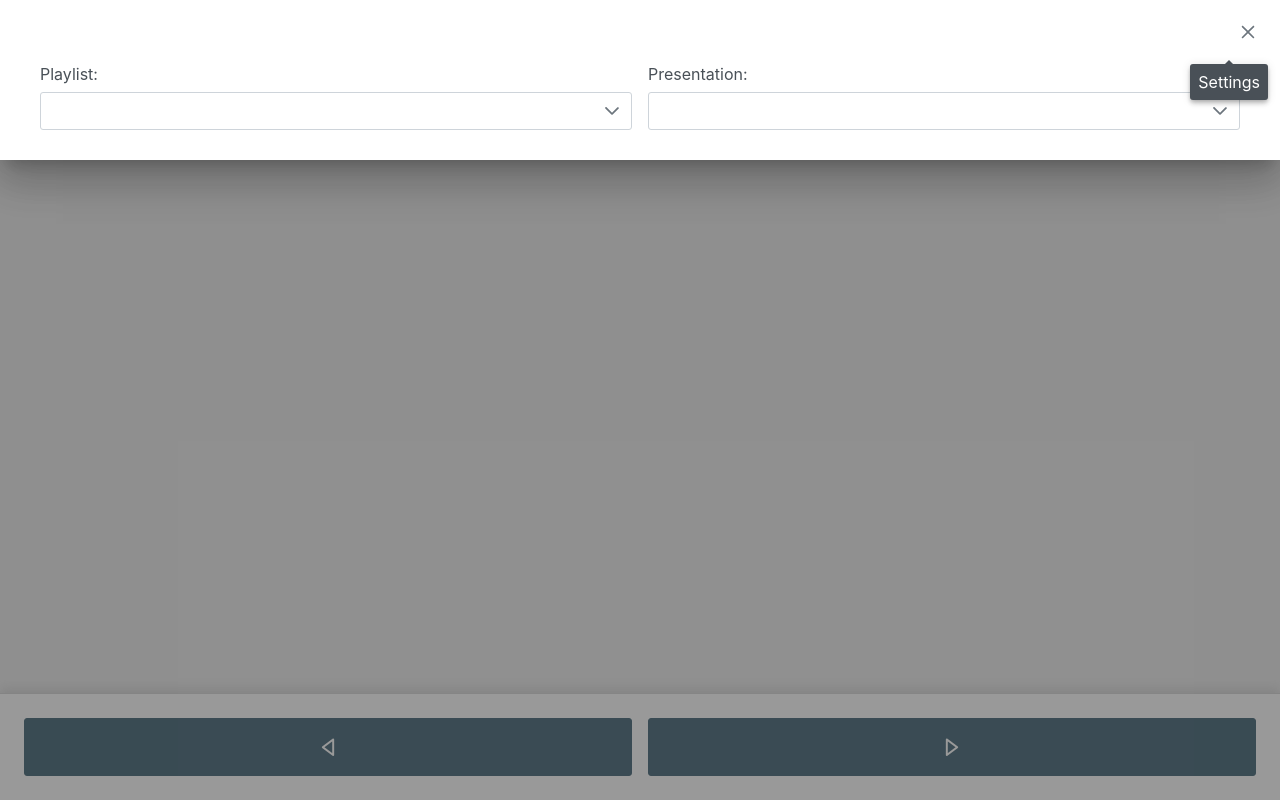
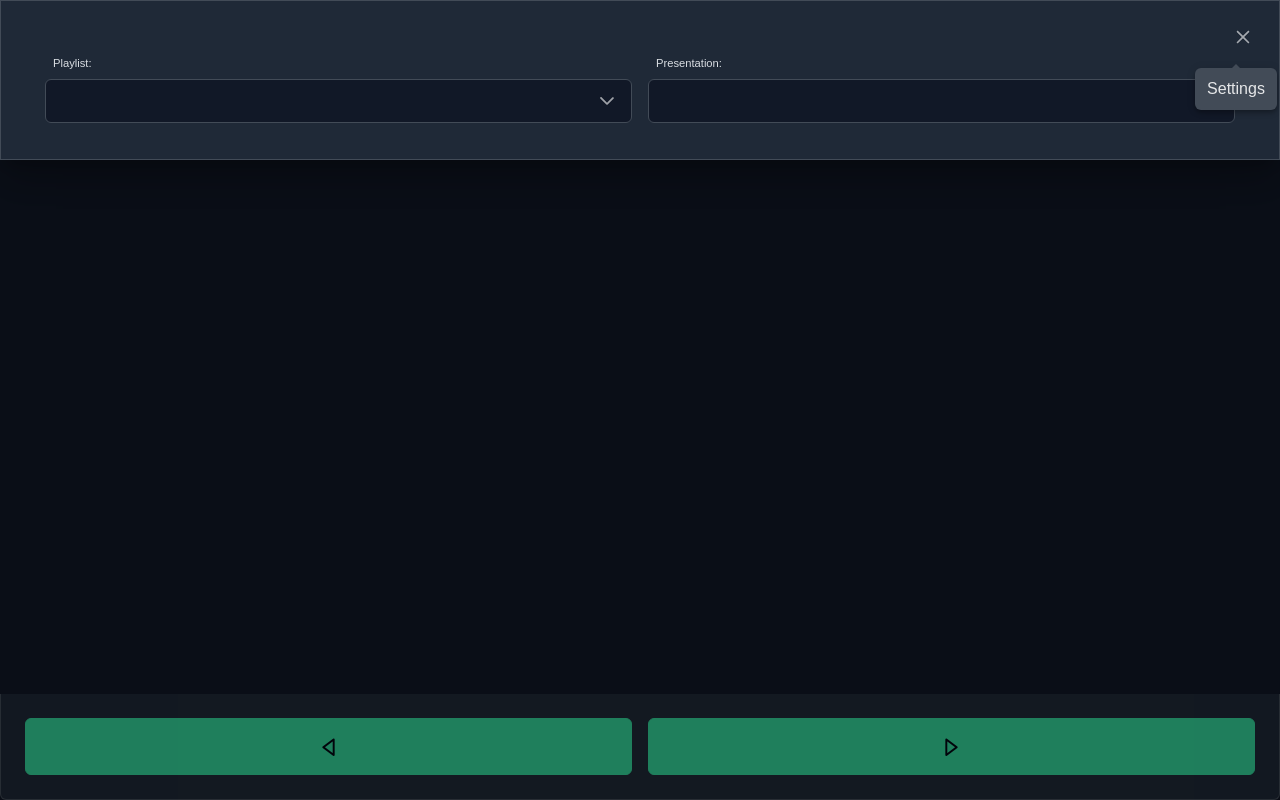
Before and after one commit to fullstack-devander/ProPresenter7-WEB, a React (Create React App) app in the folder app/: page / in a window 1280 px wide. Both pictures are taken after a click on the button 1229 px from the left and 40 px from the top of the page. Built offline with nearby package versions, Linux system fonts and the light colour scheme; no server answers; a web font is replaced by a local one.

Commit message:
Update theme and style

```diff
--- a/app/src/App.css
+++ b/app/src/App.css
@@ -1,6 +1,6 @@
 body {
   overflow-x: hidden;
-  background: #efefef;
+  background: var(--surface-ground);
 }
 
 .App-logo {
@@ -21,25 +21,33 @@ body {
 label {
   width: 100%;
   margin: 0 8px;
+  font-size: 0.7rem;
+  color: var(--bluegray-100);
 }
 
-.footer {
+.p-sidebar-header {
+  padding-bottom: 0;
+}
+
+.dropdown-control {
+  width: 100%;
+  margin: 0 8px;
+}
+
+.p-panel-content {
   position: fixed;
   left: 0;
   bottom: 0;
   width: 100%;
   display: flex;
   align-items: center;
-  background: #fff;
   justify-content: center;
   padding: 16px;
-  border-top: 1px solid #ddd;
-  box-shadow: 0 -5px 10px #ddd;
 }
 
 .slide {
   margin: 8px 8px;
-  border: 3px solid #bbb;
+  border: 3px solid #1f2937;
   border-radius: 2px;
   display: inline-flex;
   padding: 2px;
@@ -50,7 +58,7 @@ label {
 }
 
 .active-slide {
-  border: 3px solid red;
+  border: 3px solid var(--green-700);
   border-radius: 2px;
 }
 
@@ -67,13 +75,13 @@ label {
   margin: 8px;
 }
 
-.title-panel {
-  text-align: right;
-  display: flex;
-  justify-content: space-between;
-  align-items: center;
-  padding: 0px 32px;
-  border-bottom: 1px solid #ddd;
-  background: #fff;
-  box-shadow: 0 5px 10px #ddd;
+.p-toolbar {
+  border-radius: 0;
+  border: 0;
 }
+
+.p-toolbar-group-center {
+  color: var(--text-color);
+  font-size: 2rem;
+  font-weight: 700;
+}
--- a/app/src/App.js
+++ b/app/src/App.js
@@ -3,6 +3,9 @@ import { Image } from 'primereact/image';
 import { Button } from 'primereact/button';
 import { Sidebar } from 'primereact/sidebar';
 import { Dropdown } from 'primereact/dropdown';
+import { Toolbar } from 'primereact/toolbar';
+import { ScrollPanel } from 'primereact/scrollpanel';
+import { Panel } from 'primereact/panel';
 
 import React, { useState, useEffect } from 'react';
 
@@ -128,50 +131,48 @@ function App() {
 
       <Sidebar visible={isVisibleTopPanel} position="top" onHide={() => setIsVisibleTopPanel(false)}>
         <div className='playlist-panel'>
-          <label>
-            Playlist:
+          <div className='dropdown-control'>
+            <label htmlFor='playlist-id'>Playlist:</label>
             <Dropdown
+              inputId='playlist-id'
               value={activePlaylistUuid}
               options={playlists}
               optionValue="uuid"
               optionLabel="name"
               onChange={event => selectPlaylist(event.value)}
             />
-          </label>
-
-          <label>
-            Presentation:
+          </div>
+          <div className='dropdown-control'>
+            <label htmlFor='presentation-id'>Presentation:</label>
             <Dropdown
+              inputId='presentation-id'
               value={activePresentationUuid}
               options={presentations}
               optionValue="uuid"
               optionLabel="name"
               onChange={event => onSelectPresentation(event.value)}
             />
-          </label>
-
+          </div>
         </div>
       </Sidebar>
 
-      <div className='title-panel'>
-        <div>
-          <h1>{presentationDetails ? presentationDetails.name : 'Presentation'}</h1>
-        </div>
-        <div>
-          <Button
-            icon="pi pi-cog"
-            tooltip='Settings'
-            tooltipOptions={{position: 'bottom'}}
-            onClick={() => setIsVisibleTopPanel(true)}
-          />
-        </div>
+      <Toolbar
+        center={presentationDetails?.name}
+        end={<Button
+          icon="pi pi-cog"
+          tooltip='Settings'
+          tooltipOptions={{position: 'bottom'}}
+          onClick={() => setIsVisibleTopPanel(true)}
+        />}>
+      </Toolbar>
+      <div className='slide-container'>
+        <ScrollPanel style={{height: "calc(100vh - 260px)", width: "100%"}} className="scroll">
+          {slideImages()}
+        </ScrollPanel>
       </div>
-      <div className='slide-container'>
-        {slideImages()}
-      </div>
-      <div className='footer'>
+
+      <Panel>
         <Button
-          severity='secondary'
           icon="pi pi-caret-left"
           size='large'
           tooltip='Previous slide'
@@ -179,14 +180,14 @@ function App() {
           onClick={onTriggerPrevSlide}
         />
         <Button
-          severity='secondary'
           icon="pi pi-caret-right"
           size='large'
           tooltip='Next slide'
           tooltipOptions={{position: 'top'}}
           onClick={onTriggerNextSlide}
         />
-      </div>
+      </Panel>
+
     </div>
   );
 }
--- a/app/src/index.js
+++ b/app/src/index.js
@@ -5,7 +5,8 @@ import App from './App';
 import reportWebVitals from './reportWebVitals';
 
 //theme
-import "primereact/resources/themes/saga-green/theme.css";
+//import "primereact/resources/themes/saga-green/theme.css";
+import "primereact/resources/themes/lara-dark-green/theme.css";
 //core
 import "primereact/resources/primereact.min.css";
 //icons
```
